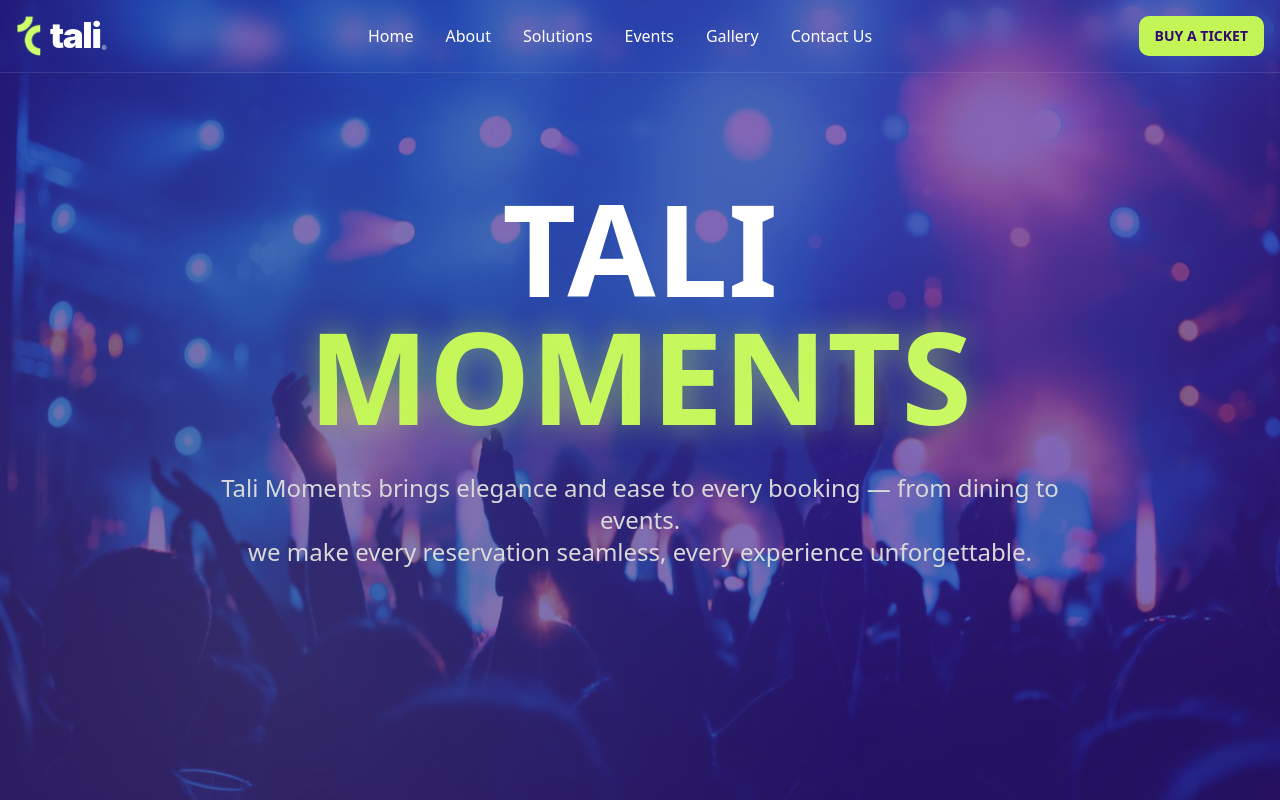
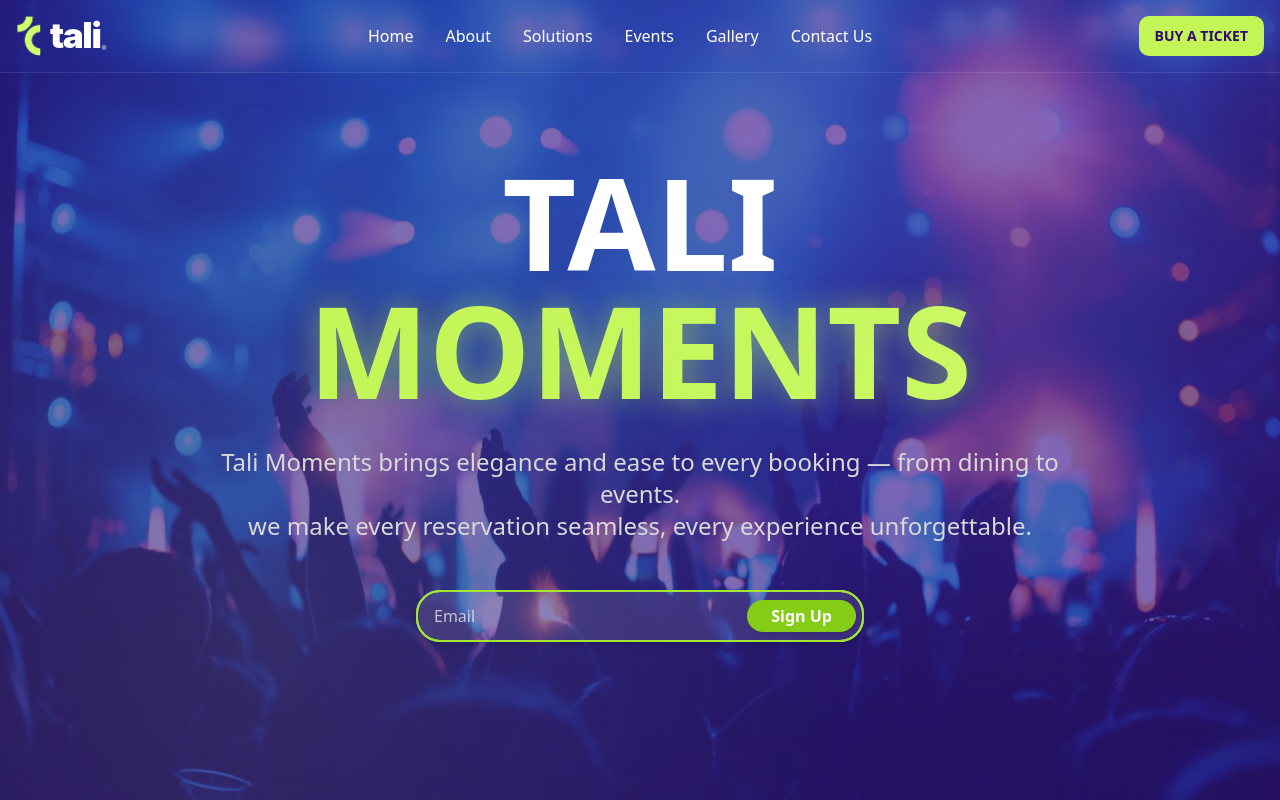
Before and after one commit to ReemMousa12/Tali2, a React (Vite) app: page / in a window 1280 px wide. Shown: the top 800 px of the page. Built offline with nearby package versions, Linux system fonts and the light colour scheme; the HTML template or start-up script is replaced by a standard one.

Commit message:
feat(hero): improved email signup styling and thank you message

```diff
--- a/src/components/Hero-home.tsx
+++ b/src/components/Hero-home.tsx
@@ -1,8 +1,11 @@
 import { Button } from "@/components/ui/button";
 import { Link } from "react-router-dom";
 import heroImage from "@/assets/background/8.jpg";
+import React, { useState } from "react";
 
 const HeroSection = () => {
+  const [showThankYou, setShowThankYou] = useState(false);
+
   return (
     <section id="home" className="relative min-h-screen flex items-center justify-center overflow-hidden" style={{ background: '#371990' }}>
       {/* Background Image */}
@@ -33,10 +36,51 @@ const HeroSection = () => {
           we make every reservation seamless, every experience unforgettable.
         </p>
 
+        {/* Email Signup Form */}
+       <form
+          onSubmit={async (e) => {
+            e.preventDefault();
+            const form = e.target as HTMLFormElement;
+            const email = (form.elements.namedItem('email') as HTMLInputElement).value;
+            const formData = new FormData();
+            formData.append('entry.525117737', email);
+            await fetch('https://docs.google.com/forms/u/0/d/e/1FAIpQLScdcQk5SrTP5KwtQPphtWRLUnKEbk0iZNUgwd3DVIY7d42X1Q/formResponse', {
+              method: 'POST',
+              mode: 'no-cors',
+              body: formData,
+            });
+            setShowThankYou(true);
+            form.reset();
+            setTimeout(() => setShowThankYou(false), 4000);
+          }}
+          className="flex items-center justify-center w-full max-w-md mx-auto mt-6"
+        >
+          <div className="relative flex-1">
+            <input
+              type="email"
+              name="email"
+              required
+              placeholder="Email"
+              className="peer w-full pr-32 pl-4 py-3 rounded-3xl border-2 border-lime-400 bg-white/10 text-white placeholder-white/70 focus:outline-none focus:border-lime-500 transition-colors duration-200 shadow-md"
+            />
+            <button
+              type="submit"
+              className="absolute right-2 top-1/2 -translate-y-1/2 bg-lime-500 hover:bg-lime-400 text-white font-semibold rounded-3xl px-6 py-1 shadow transition-colors duration-200 focus:outline-none focus:ring-2 focus:ring-lime-300"
+            >
+              Sign Up
+            </button>
+            <fieldset className="absolute inset-0 pointer-events-none border-2 border-lime-400 rounded-3xl" aria-hidden="true"></fieldset>
+            {showThankYou && (
+              <div className="absolute left-0 -bottom-6 text-lime-300 text-sm font-medium animate-fade-in">
+                Thank you for signing up!
+              </div>
+            )}
+          </div>
+        </form>
 
       </div>
 
-      {/* Animated Elements */}
+
 
     </section>
   );
```
